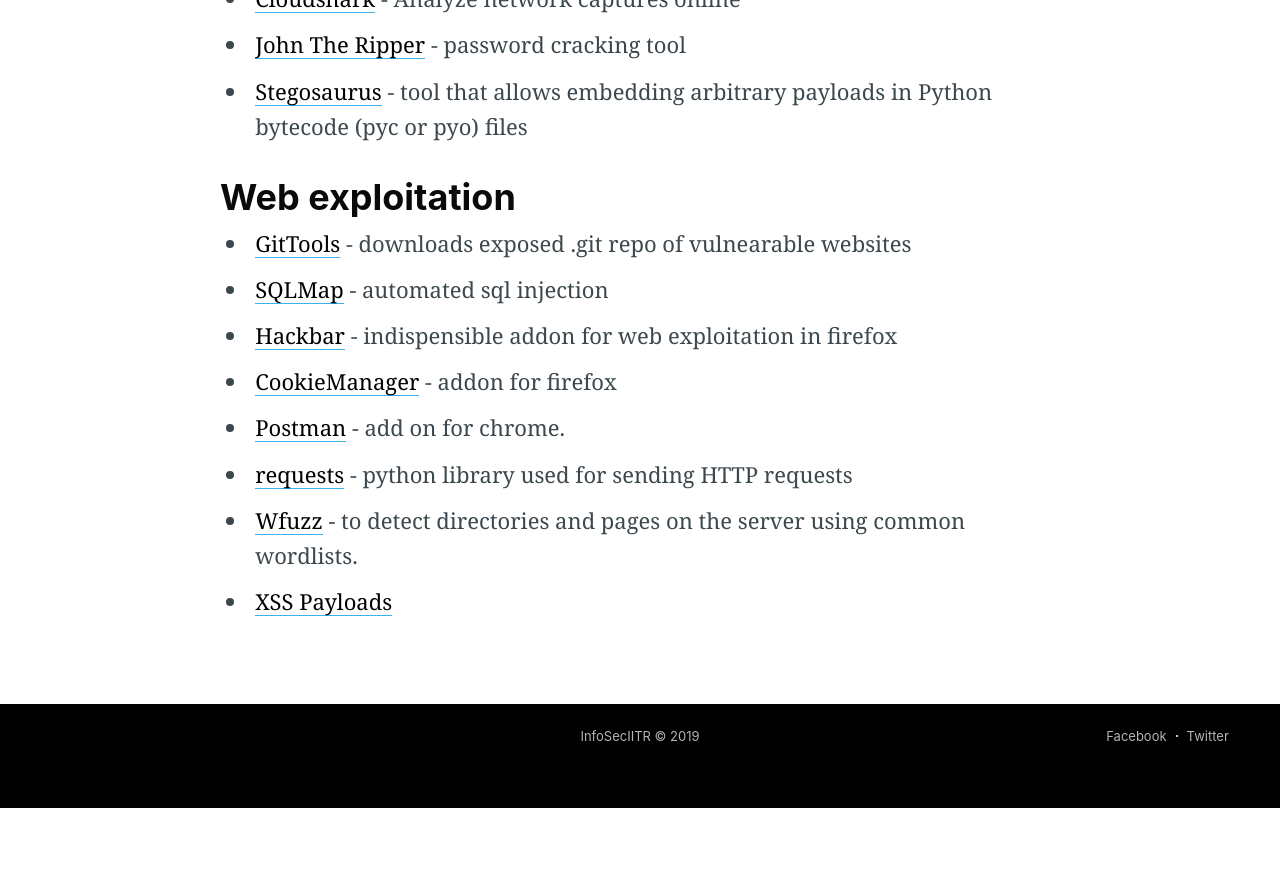
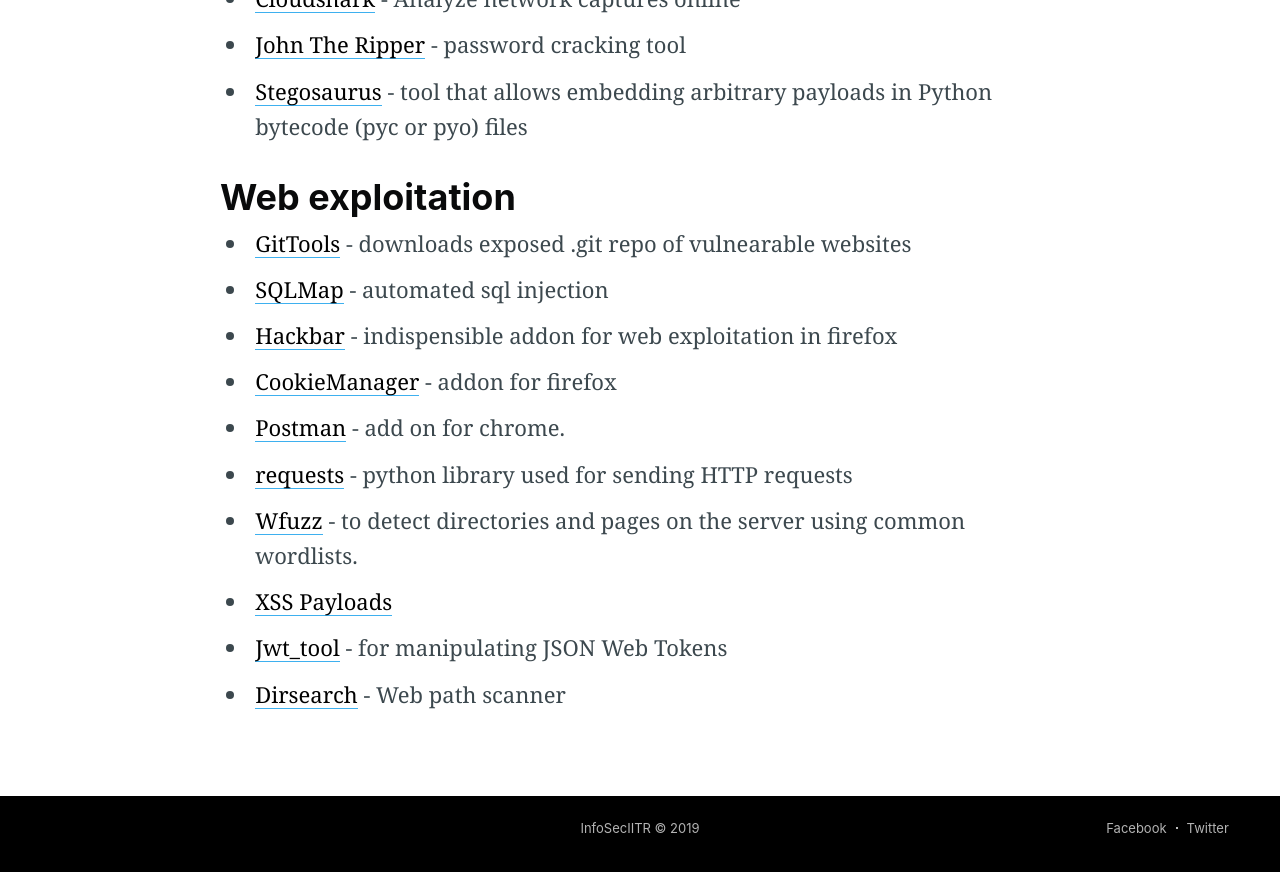
Before and after one commit to InfoSecIITR/infoseciitr.github.io, a Jekyll site: the page built from tools/index.md, in a window 1280 px wide and 900 px high, scrolled down 2089 px. Shown: the top 872 px of the window. Built offline with Jekyll 4.4.1, drawn with Linux system fonts in a browser that asks for light colours; nearby versions of some CDN libraries; before the commit the page ends 2897 px from its top, so only the background shows below that.

Commit message:
Add JWt and dirsearch

```diff
--- a/tools/index.md
+++ b/tools/index.md
@@ -61,3 +61,5 @@
 + [requests](https://github.com/requests/requests) - python library used for sending HTTP requests
 + [Wfuzz](http://www.edge-security.com/wfuzz.php) - to detect directories and pages on the server using common wordlists.
 + [XSS Payloads](https://github.com/nettitude/xss_payloads)
++ [Jwt_tool](https://github.com/ticarpi/jwt_tool) - for manipulating JSON Web Tokens
++ [Dirsearch](https://github.com/maurosoria/dirsearch) - Web path scanner
```
